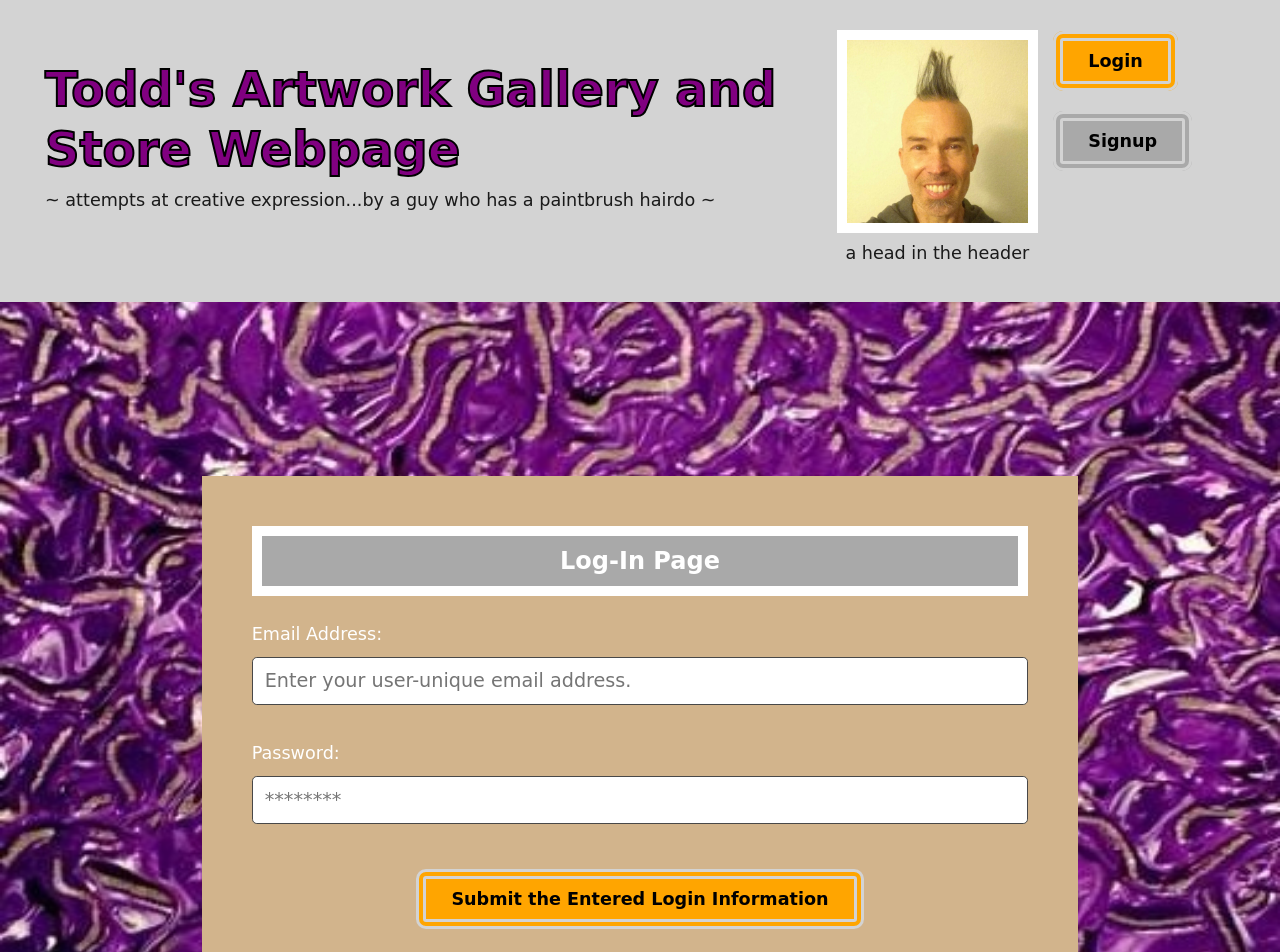
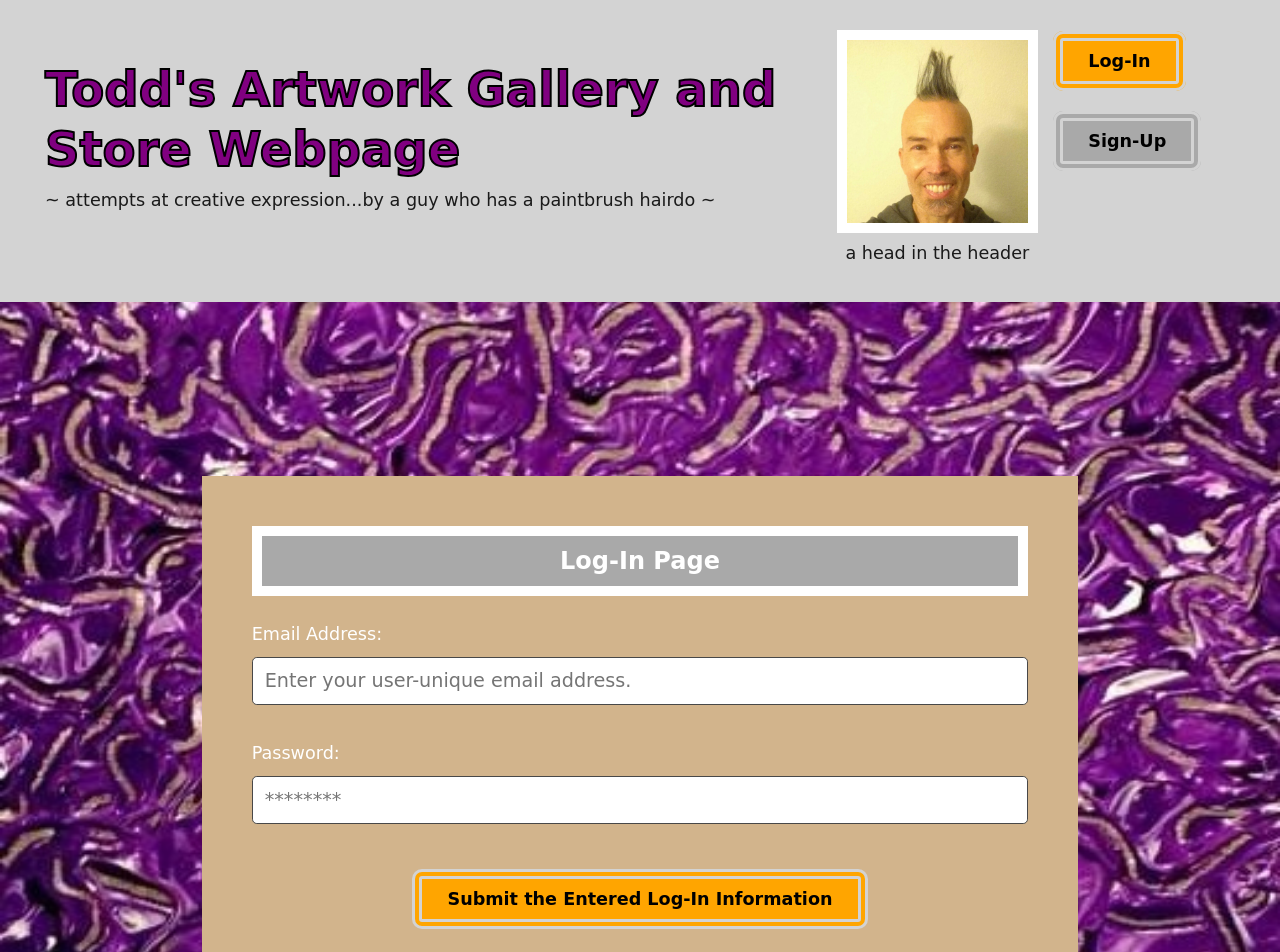
Before and after one commit to Todd-Kridel/todd-artwork-gallery, a React (Create React App) app in the folder client/: page /login in a window 1280 px wide. Shown: the top 952 px of the page. Built offline with nearby package versions, Linux system fonts and the light colour scheme.

Commit message:
refinements

```diff
--- a/client/src/components/Header/index.js
+++ b/client/src/components/Header/index.js
@@ -54,7 +54,7 @@ const Header = () => {
                   </Link><br/>
                 </p>
                 <button className="buttonNonHighlight, p-centered" onClick={logout}>
-                  Logout
+                  Log-Out
                 </button>
               </>
             ) : (
@@ -62,14 +62,14 @@ const Header = () => {
                 <br/>
                 <p>
                 <Link className="buttonHighlight" to="/login">
-                  Login
+                  Log-In
                 </Link>
                 </p>
                 <br/>
                 <br/>
                 <p>
                 <Link className="buttonNonHighlight" to="/signup">
-                  Signup
+                  Sign-Up
                 </Link>
                 </p>
               </>
--- a/client/src/components/ViewerCommentForm/index.js
+++ b/client/src/components/ViewerCommentForm/index.js
@@ -91,8 +91,8 @@ const ViewerCommentForm = ({artworkId}) => {
       ) : (
         <p>
           You have to be logged-in to share your comments about the art that is on this website.{" "}<br/><br/>
-            <Link to="/login"><span class="buttonHighlight">Login</span></Link> or
-            <Link to="/signup"><span class="buttonNonHighlight">Sign-up.</span></Link><br/><br/>
+            <Link to="/login"><span class="buttonHighlight">Log-In</span></Link> or
+            <Link to="/signup"><span class="buttonNonHighlight">Sign-Up.</span></Link><br/><br/>
         </p>
       )}
     </div>
--- a/client/src/pages/Login.js
+++ b/client/src/pages/Login.js
@@ -91,7 +91,7 @@ const Login = (props) => {
               <br/>
               <p style={{textAlign: "center", marginBottom: "-25px"}}>
                 <button className="buttonHighlight" style={{cursor: "pointer"}} type="submit">
-                  Submit the Entered Login Information
+                  Submit the Entered Log-In Information
                 </button>
               </p>
             </form>
--- a/client/src/pages/Signup.js
+++ b/client/src/pages/Signup.js
@@ -96,7 +96,7 @@ const Signup = () => {
                 <p style={{textAlign: "center", marginBottom: "-25px"}}>
                   <button className="buttonHighlight" style={{cursor: "pointer"}}
                     type="submit">
-                    Submit the Entered Signup Information
+                    Submit the Entered Sign-Up Information
                   </button>
                 </p>
               </form>
```
